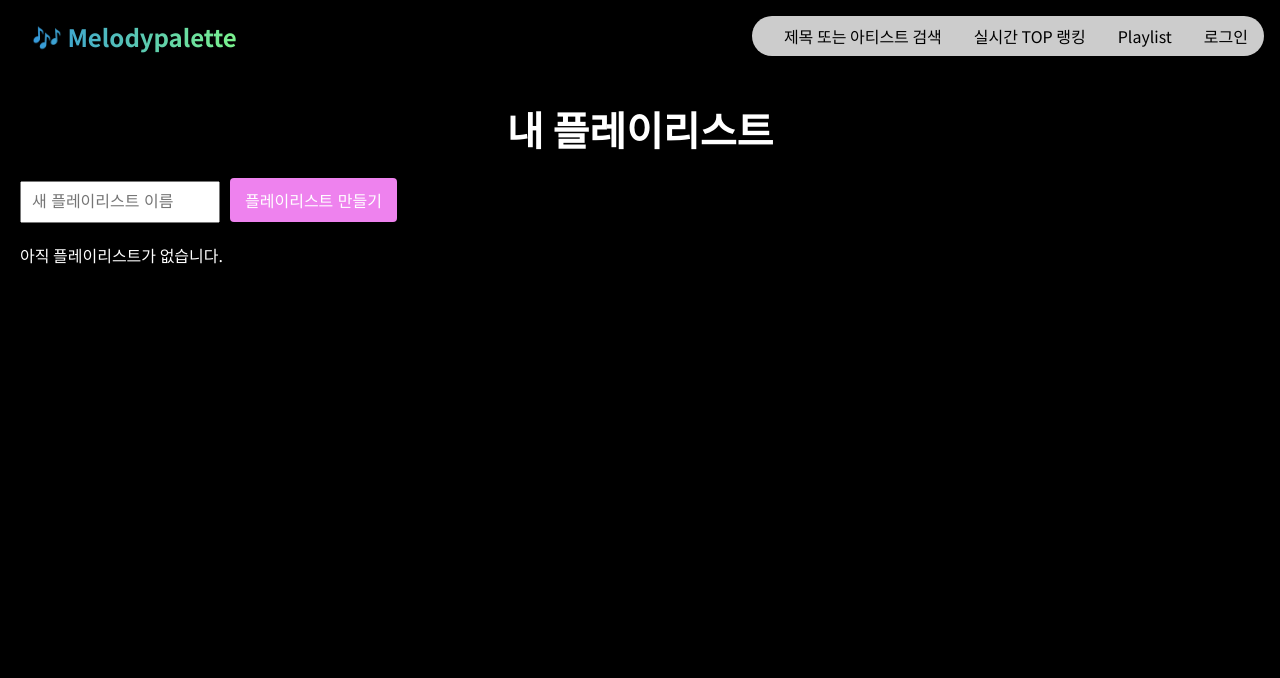
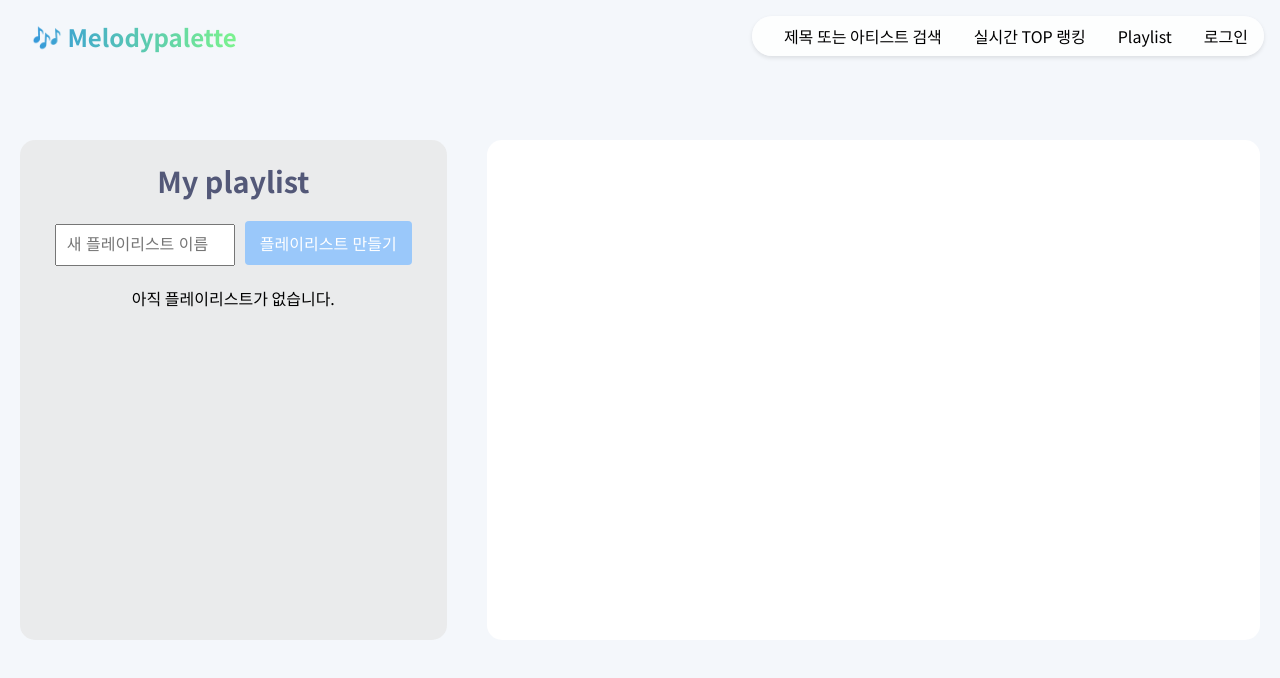
Before and after one commit to joonyoungchoi0801/melodypalette, a React (Create React App) app in the folder client/: page /playlists in a window 1280 px wide. Shown: the top 678 px of the page. Built offline with nearby package versions, Linux system fonts and the light colour scheme.

Commit message:
design: UserPlaylists 리스트 배치 변경

```diff
--- a/client/src/components/Playlist/UserPlaylists.css
+++ b/client/src/components/Playlist/UserPlaylists.css
@@ -1,27 +1,48 @@
 .UserPlaylists {
-  background: black;
-  color: white;
+  background: #f4f7fb;
   width: 100%;
   min-height: 100vh;
   padding-top: 100px;
+  display: flex;
+  flex-direction: column;
 }
 
-.new-playlist-container {
-  margin-bottom: 20px;
-  margin-left: 20px;
+.page-title {
+  color: #535878;
+  font-size: 1.8rem;
+}
+
+.content-wrapper {
+  display: flex;
+  width: 100%;
+  justify-content: space-between;
+  align-items: flex-start;
+  margin-top: 20px;
+}
+
+.playlist-left-container {
+  flex: 1;
+  display: flex;
+  flex-direction: column;
+  align-items: center;
+  margin: 20px;
+  background-color: rgba(232, 232, 232, 0.76);
+  border-radius: 15px;
+  padding: 20px;
+  min-height: 500px;
 }
 
 .new-playlist-input {
   padding: 10px;
   font-size: 16px;
-  width: 200px;
+  width: 180px;
   margin-right: 10px;
 }
 
 .create-playlist-button {
   padding: 10px 15px;
   font-size: 16px;
-  background-color: violet;
+  background-color: #9ac8fa;
   color: white;
   border: none;
   border-radius: 4px;
@@ -29,33 +50,27 @@
 }
 
 .create-playlist-button:hover {
-  background-color: rgb(240, 157, 240);
+  background-color: #afd4fd;
 }
 
 .playlist-container {
   display: flex;
   flex-wrap: wrap;
   gap: 20px;
-  margin-left: 20px;
+  margin-top: 20px;
 }
 
 .playlist-card {
-  width: 200px;
+  width: 390px;
   cursor: pointer;
   transition: transform 0.2s;
   background-color: white;
   border-radius: 10px;
+  padding: 10px;
 }
 
 .playlist-card:hover {
   transform: scale(1.05);
-}
-
-.playlist-cover {
-  width: 100%;
-  height: 200px;
-  object-fit: cover;
-  border-radius: 8px;
 }
 
 .playlist-info {
@@ -65,9 +80,19 @@
 .playlist-name {
   font-size: 18px;
   font-weight: bold;
-  color: black;
+  color: #58a8fe;;
 }
 
 .playlist-track-count {
-  color: black;
+  color: #535878;
 }
+
+.playlist-right-container {
+  flex: 2;
+  background-color: white;
+  display: flex;
+  flex-direction: column;
+  margin: 20px;
+  border-radius: 15px;
+  min-height: 500px;
+}
--- a/client/src/components/Playlist/UserPlaylists.js
+++ b/client/src/components/Playlist/UserPlaylists.js
@@ -55,8 +55,10 @@ function UserPlaylists() {
   return (
     <div className="UserPlaylists">
       <Navbar />
-      <h2 className='page-title'>내 플레이리스트</h2>
-      <div className="new-playlist-container">
+      <div className="content-wrapper">
+        <div className="playlist-left-container">
+          <h3 className='page-title'>My playlist</h3>
+          <div>
             <input
               type="text"
               value={newPlaylistName}
@@ -66,7 +68,6 @@ function UserPlaylists() {
             />
             <button onClick={createNewPlaylist} className="create-playlist-button">플레이리스트 만들기</button>
           </div>
-
           <div className="playlist-container">
             {playlists.length === 0 ? (
               <p>아직 플레이리스트가 없습니다.</p>
@@ -86,6 +87,11 @@ function UserPlaylists() {
             )}
           </div>
         </div>
+        <div className='playlist-right-container'>
+
+        </div>
+      </div>
+    </div>
   );
 }
 
```
Lines whose indentation alone changed are shown as unchanged.
